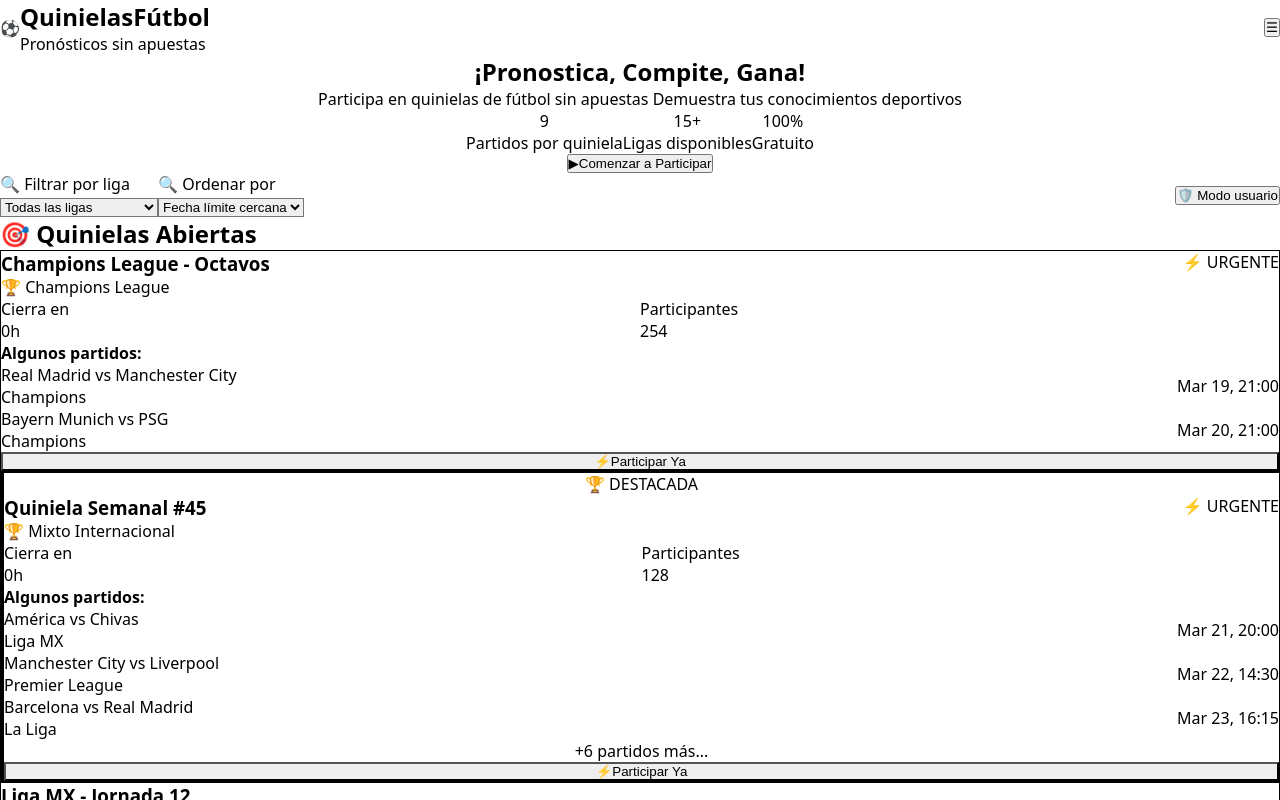
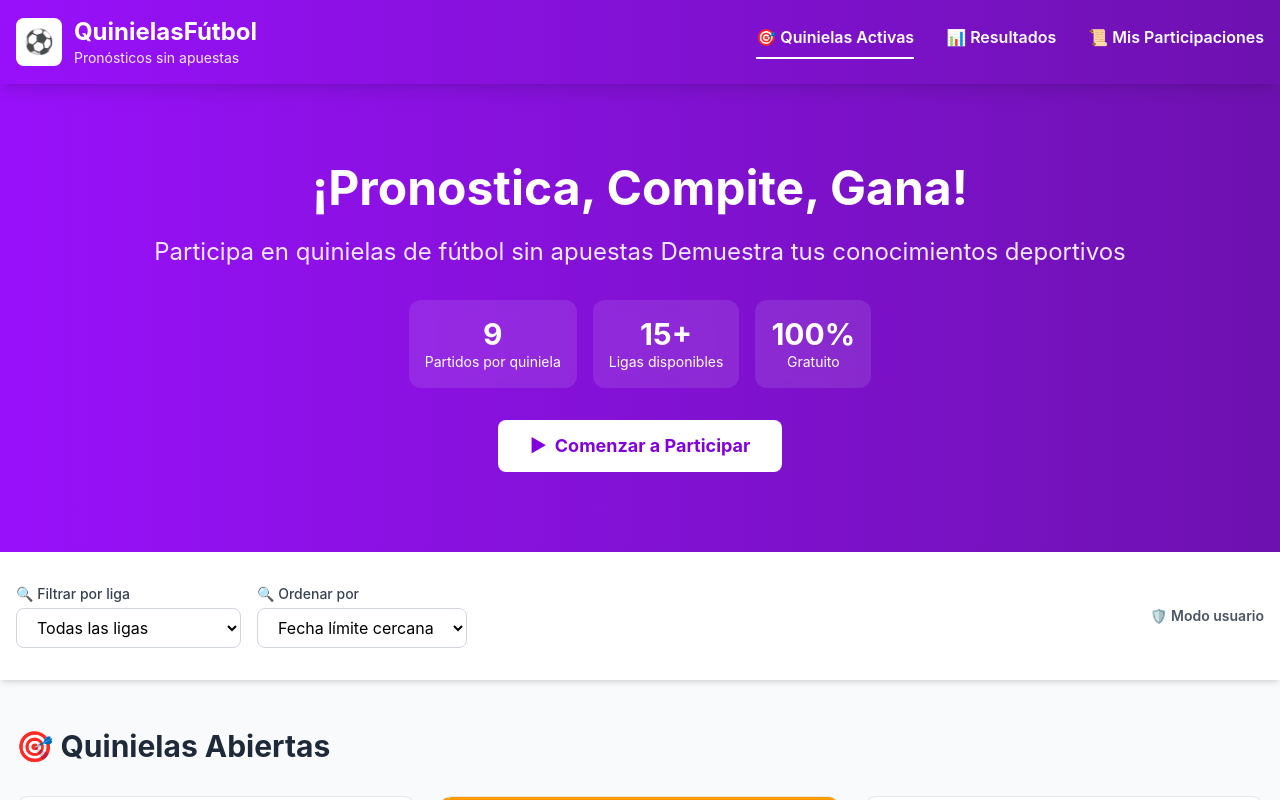
Before and after one commit to CryBaby607/Turugol-React, a React (Vite) app: page / in a window 1280 px wide. Shown: the top 800 px of the page. Built offline with nearby package versions, Linux system fonts and the light colour scheme.

Commit message:
Turugol React

```diff
--- a/src/index.css
+++ b/src/index.css
@@ -1,24 +1,6 @@
-@tailwind base;
-@tailwind components;
-@tailwind utilities;
+@import "tailwindcss";
 
-/* Reset global */
-* {
-  margin: 0;
-  padding: 0;
-  box-sizing: border-box;
+/* El resto de tus estilos globales (si los hubiera) pueden ir debajo */
+:root {
+  font-family: Inter, system-ui, Avenir, Helvetica, Arial, sans-serif;
 }
-
-html, body {
-  width: 100%;
-  height: 100%;
-}
-
-body {
-  font-family: system-ui, -apple-system, sans-serif;
-}
-
-#root {
-  width: 100%;
-  min-height: 100vh;
-}
--- a/tailwind.config.js
+++ b/tailwind.config.js
@@ -5,11 +5,7 @@
     "./src/**/*.{js,jsx,ts,tsx}",
   ],
   theme: {
-    extend: {
-      fontFamily: {
-        sans: ['Inter', 'system-ui', '-apple-system', 'sans-serif'],
-      },
-    },
+    extend: {},
   },
   plugins: [],
 }
```
